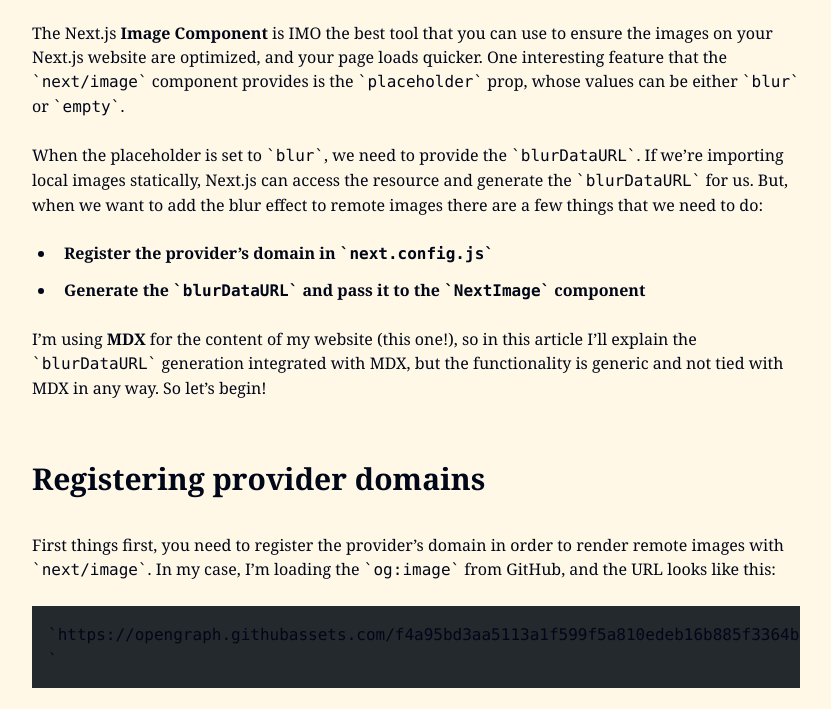
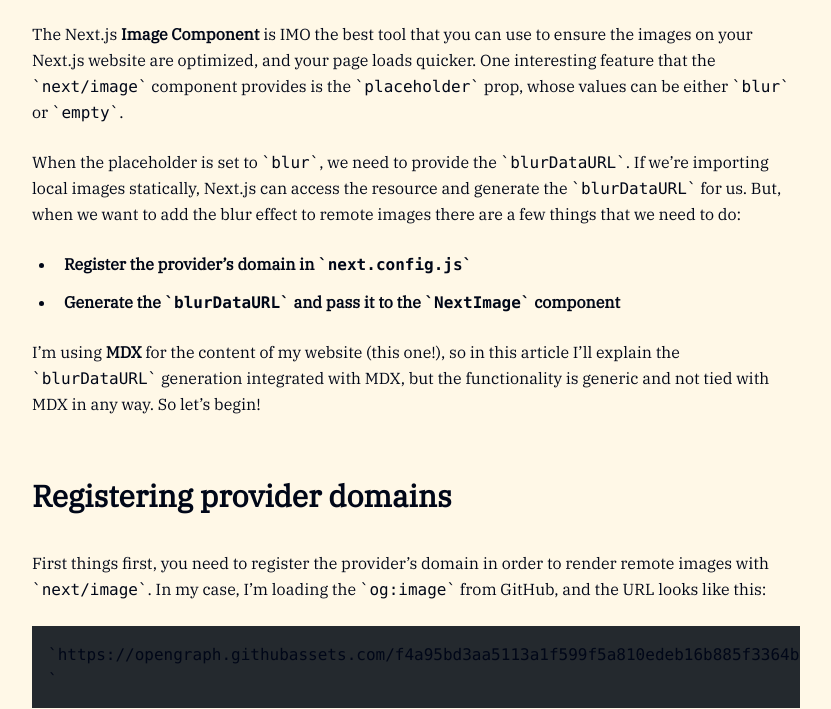
Before and after one commit to nikolovlazar/nikolovlazar.com, an Astro site: page /blog/generating-blur-for-dynamic-images-nextjs in a window 1280 px wide. Shown: the part 310-1019 px from the top of the page, without its empty margins (224-1055 px from the left). Built offline with nearby package versions, Linux system fonts and the light colour scheme; Astro itself is replaced by a stand-in of ours; some packages are replaced by stand-ins of ours; code samples lack their colours.

Commit message:
font changes

```diff
--- a/src/components/prose.astro
+++ b/src/components/prose.astro
@@ -32,7 +32,7 @@
   .prose p {
     font-weight: normal;
     font-size: var(--prose-p);
-    line-height: 24px;
+    line-height: 26px;
     margin: 24px 0px;
   }
   .prose blockquote {
@@ -52,6 +52,7 @@
   .prose li {
     padding-inline-start: 8px;
     margin: 12px 0px;
+    line-height: 26px;
   }
   .prose h1 + *, .prose h2 + *, .prose h3 + *, .prose h4 + *, .prose hr + * {
     margin-top: 0px;
--- a/src/styles/globals.css
+++ b/src/styles/globals.css
@@ -1,7 +1,7 @@
 @layer globals {
   * {
-    font-family: "IBM Plex Serif", "Bitstream Charter", "Sitka Text", Cambria,
-      serif;
+    font-family: "IBM Plex Serif", Rockwell, "Rockwell Nova", "Roboto Slab",
+      "DejaVu Serif", "Sitka Small", serif;
     color: var(--colors-foreground);
   }
 
@@ -26,6 +26,6 @@
     src: url("/fonts/IBMPlexSerif-Regular.woff2") format("woff2");
     font-weight: normal;
     font-style: normal;
-    font-display: optional;
+    font-display: swap;
   }
 }
--- a/src/styles/reset.css
+++ b/src/styles/reset.css
@@ -109,8 +109,6 @@
     margin: 0;
     padding: 0;
     border: 0;
-    font-family: "IBM Plex Serif", "Bitstream Charter", "Sitka Text", Cambria,
-      serif;
     font-size: var(--fontSizes-base);
     line-height: 150%;
     vertical-align: baseline;
```
